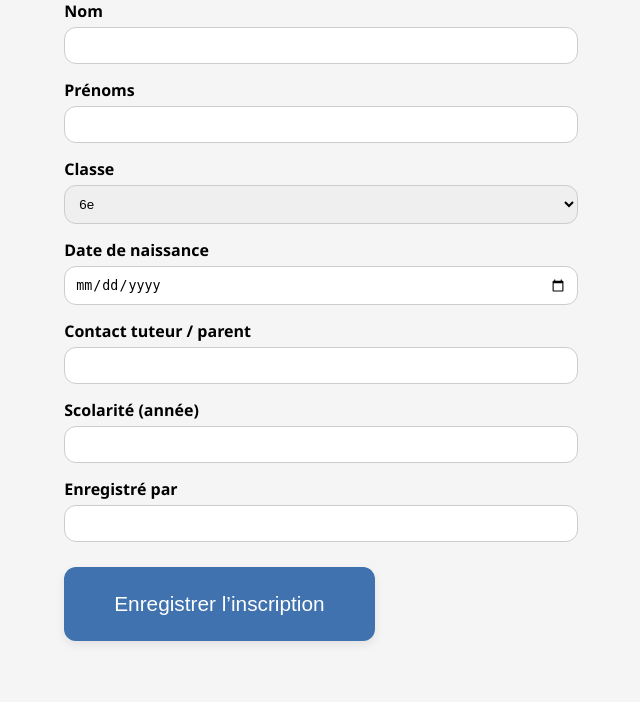
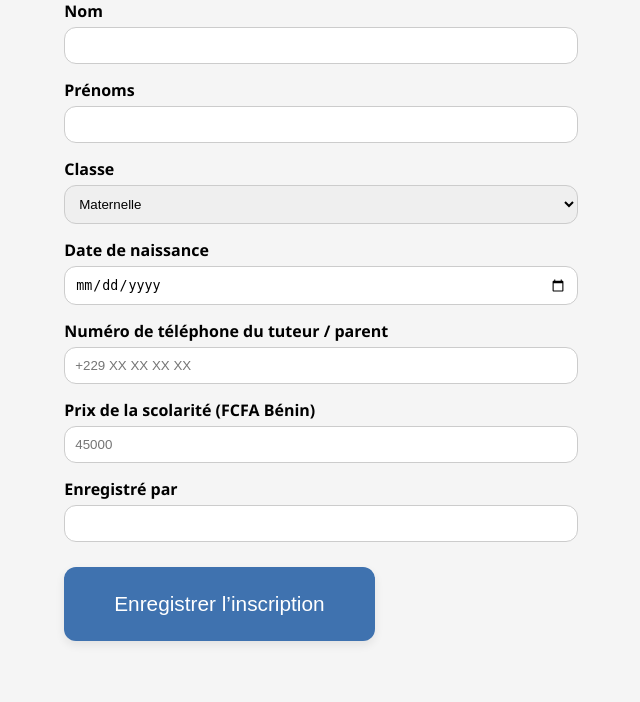
Before and after one commit to appolinair2355/Web, a Flask app: page /inscription in a window 1280 px wide. Shown: the part 186-888 px from the top of the page, without its empty margins (319-959 px from the left). Run offline with Flask 3, Linux system fonts and the light colour scheme.

Commit message:
Update inscription.html

```diff
--- a/templates/inscription.html
+++ b/templates/inscription.html
@@ -19,33 +19,27 @@
 
     <label>Classe</label>
     <select name="classe" required>
-      <optgroup label="Groupe 1 : 6e → 3e">
-        <option value="6e">6e</option>
-        <option value="5e">5e</option>
-        <option value="4e">4e</option>
-        <option value="3e">3e</option>
-      </optgroup>
-
-      <optgroup label="Groupe 2 : Maternelle → CM2">
-        <option value="PS">PS</option>
-        <option value="MS">MS</option>
-        <option value="GS">GS</option>
-        <option value="CP">CP</option>
-        <option value="CE1">CE1</option>
-        <option value="CE2">CE2</option>
-        <option value="CM1">CM1</option>
-        <option value="CM2">CM2</option>
-      </optgroup>
+      <option value="Maternelle">Maternelle</option>
+      <option value="CI">CI</option>
+      <option value="CP">CP</option>
+      <option value="CE1">CE1</option>
+      <option value="CE2">CE2</option>
+      <option value="CM1">CM1</option>
+      <option value="CM2">CM2</option>
+      <option value="6e">6e</option>
+      <option value="5e">5e</option>
+      <option value="4e">4e</option>
+      <option value="3e">3e</option>
     </select>
 
     <label>Date de naissance</label>
     <input type="date" name="date_naissance" required>
 
-    <label>Contact tuteur / parent</label>
-    <input type="text" name="contact" required>
+    <label>Numéro de téléphone du tuteur / parent</label>
+    <input type="tel" name="contact" placeholder="+229 XX XX XX XX" required>
 
-    <label>Scolarité (année)</label>
-    <input type="text" name="scolarite" required>
+    <label>Prix de la scolarité (FCFA Bénin)</label>
+    <input type="number" name="prix_scolarite" min="0" step="100" placeholder="45000" required>
 
     <label>Enregistré par</label>
     <input type="text" name="enregistre_par" required>
```
